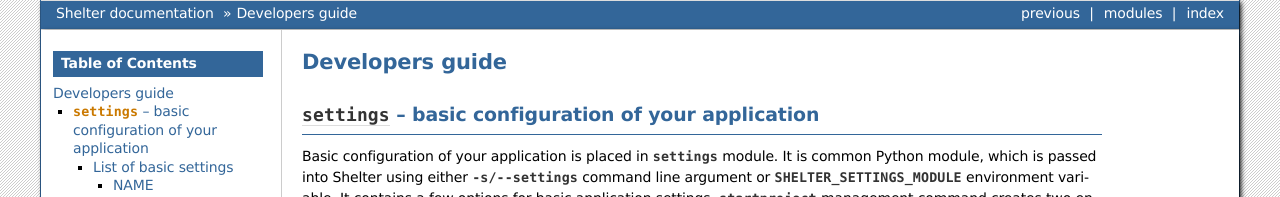
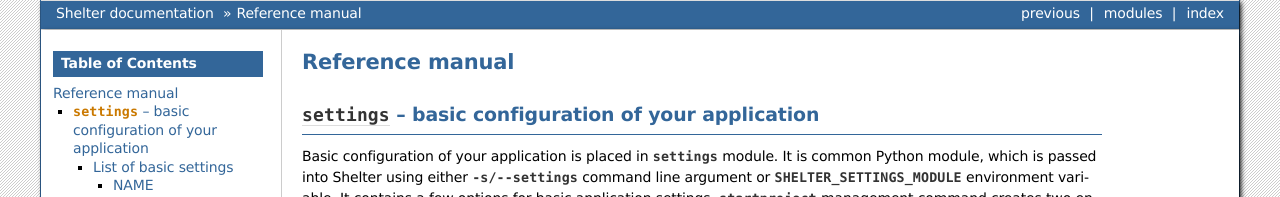
Before and after one commit to seznam/shelter, a Sphinx documentation site: the page built from doc/reference-manual.rst, in a window 1280 px wide and 900 px high. Shown: the top 197 px of the window. Built offline with Sphinx 7.4.7, drawn with Linux system fonts in a browser that asks for light colours; the version number could not be read and is left out; some of the changed text lies outside the part shown.

Commit message:
documentation

```diff
--- a/doc/index.rst
+++ b/doc/index.rst
@@ -108,13 +108,13 @@
 Type ``http://localhost:8000/`` into your browser. If you see text
 "**myproject - example handler**", it works!
 
-Documentation
--------------
+Reference manual
+----------------
 
 .. toctree::
    :maxdepth: 2
 
-   dev-guide
+   reference-manual
 
 Source code and license
 -----------------------
--- a/doc/dev-guide.rst
+++ b/doc/reference-manual.rst
@@ -1,5 +1,5 @@
 
-Developers guide
+Reference manual
 ================
 
 ``settings`` – basic configuration of your application
```
